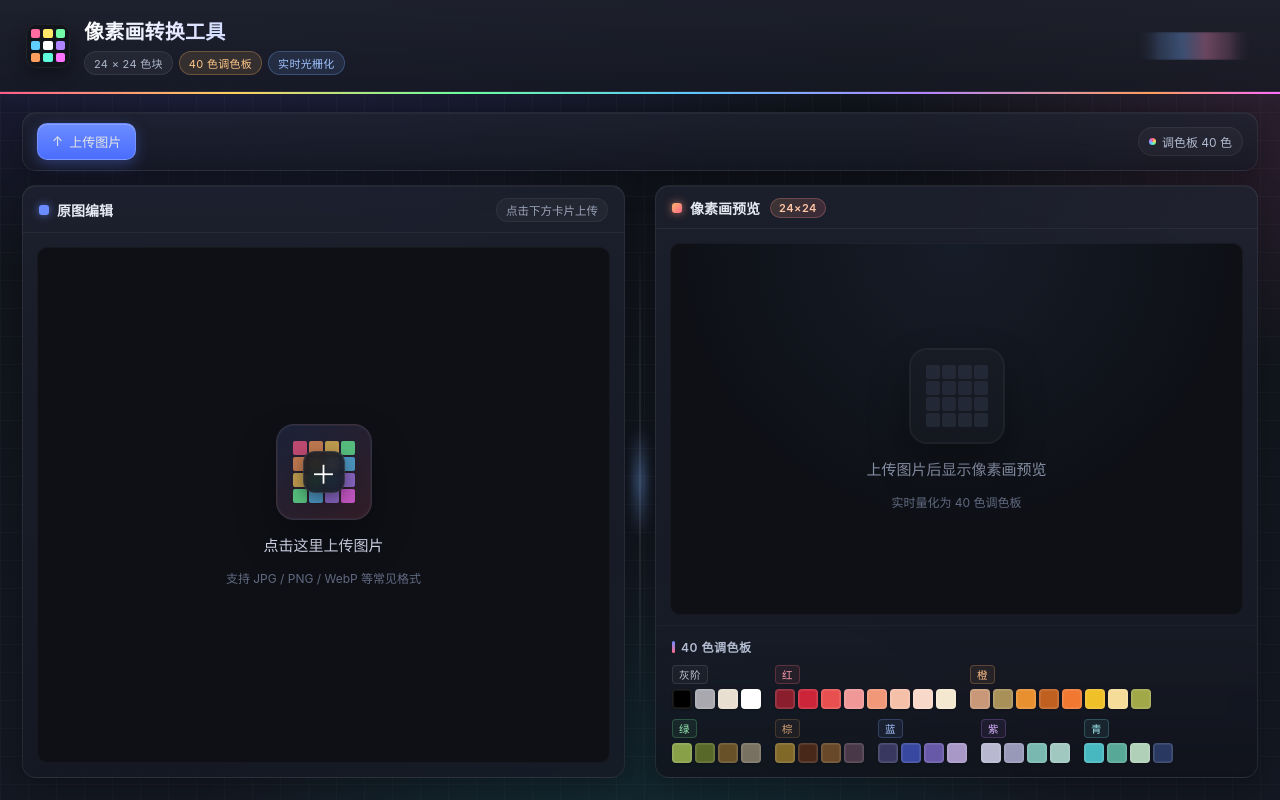
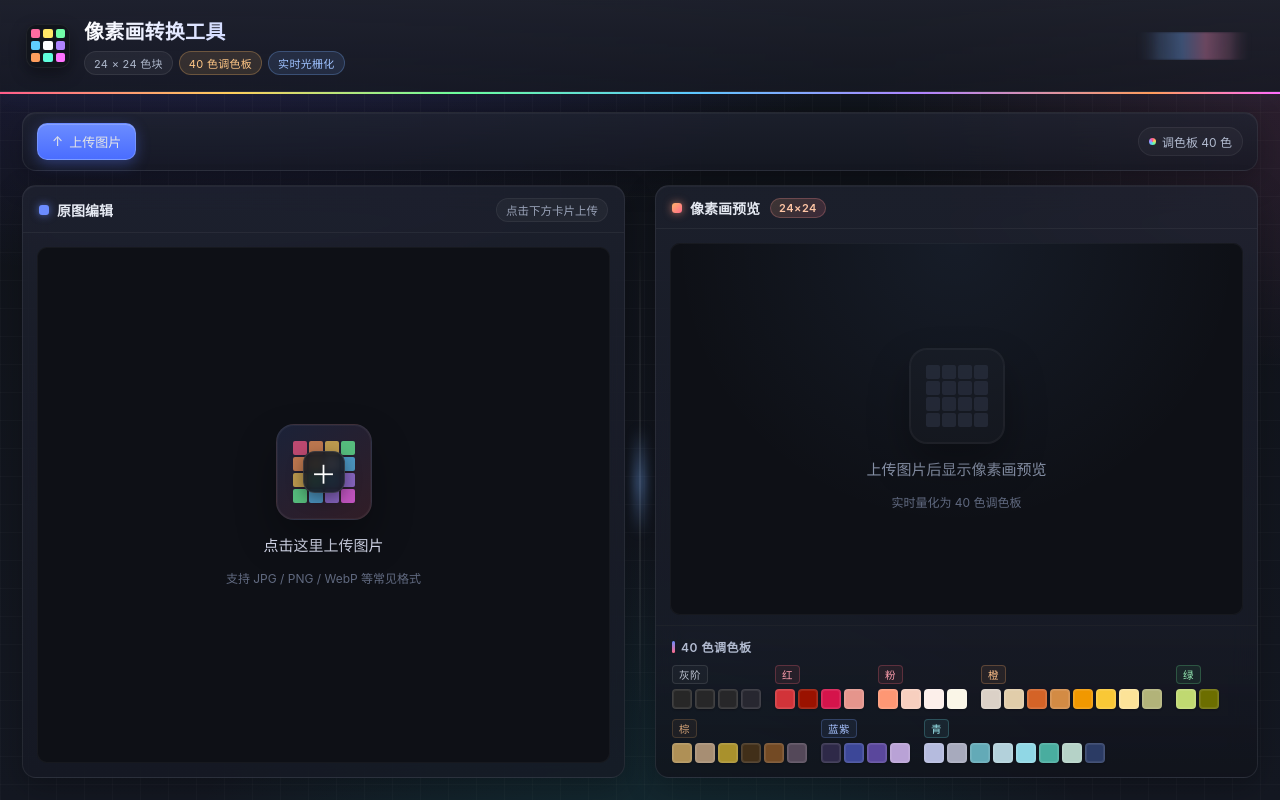
Before and after one commit to pig325799/pixel-art-converter, a Vue app: page / in a window 1280 px wide. Built offline with nearby package versions, Linux system fonts and the light colour scheme.

Commit message:
feat: 更新为精确40色调色板

```diff
--- a/src/components/PixelConverter.vue
+++ b/src/components/PixelConverter.vue
@@ -22,13 +22,13 @@ const sourceInfo = ref({ w: 0, h: 0 })
 /* ---------------- 调色板分组展示 ---------------- */
 const paletteGroups = computed(() => [
   { name: '灰阶', start: 0, end: 4, hue: 'mono' },
-  { name: '红', start: 4, end: 12, hue: 'red' },
+  { name: '红', start: 4, end: 8, hue: 'red' },
+  { name: '粉', start: 8, end: 12, hue: 'red' },
   { name: '橙', start: 12, end: 20, hue: 'orange' },
-  { name: '绿', start: 20, end: 24, hue: 'green' },
-  { name: '棕', start: 24, end: 28, hue: 'brown' },
-  { name: '蓝', start: 28, end: 32, hue: 'blue' },
-  { name: '紫', start: 32, end: 36, hue: 'purple' },
-  { name: '青', start: 36, end: 40, hue: 'cyan' }
+  { name: '绿', start: 20, end: 22, hue: 'green' },
+  { name: '棕', start: 22, end: 28, hue: 'brown' },
+  { name: '蓝紫', start: 28, end: 32, hue: 'blue' },
+  { name: '青', start: 32, end: 40, hue: 'cyan' }
 ])
 
 /* ---------------- 预览统计 ---------------- */
--- a/src/utils/palette.js
+++ b/src/utils/palette.js
@@ -2,53 +2,53 @@
 // 每个颜色为 [r, g, b]
 export const PALETTE = [
   // 灰阶 (4)
-  [0, 0, 0],
-  [168, 168, 174],
-  [232, 223, 208],
-  [255, 255, 255],
-  // 红 (8)
-  [139, 30, 45],
-  [204, 36, 56],
-  [232, 80, 80],
-  [240, 152, 152],
-  [240, 152, 120],
-  [245, 192, 168],
-  [248, 216, 200],
-  [245, 232, 208],
+  [39, 39, 39],
+  [39, 39, 40],
+  [39, 39, 41],
+  [39, 39, 48],
+  // 红 (4)
+  [210, 51, 57],
+  [154, 18, 0],
+  [213, 20, 75],
+  [229, 149, 140],
+  // 粉 (4)
+  [254, 151, 116],
+  [247, 207, 191],
+  [252, 239, 234],
+  [250, 246, 231],
   // 橙 (8)
-  [200, 152, 120],
-  [168, 144, 88],
-  [232, 144, 48],
-  [192, 96, 32],
-  [240, 120, 48],
-  [240, 192, 40],
-  [245, 220, 152],
-  [160, 168, 72],
-  // 绿 (4)
-  [136, 160, 72],
-  [88, 104, 40],
-  [104, 80, 40],
-  [120, 112, 96],
-  // 棕 (4)
-  [128, 104, 40],
-  [72, 40, 24],
-  [104, 72, 40],
-  [72, 56, 72],
-  // 蓝 (4)
-  [56, 56, 96],
-  [56, 72, 160],
-  [104, 88, 168],
-  [168, 152, 200],
-  // 紫 (4)
-  [184, 184, 208],
-  [152, 152, 184],
-  [120, 184, 176],
-  [160, 200, 192],
-  // 青 (4)
-  [72, 184, 192],
-  [88, 168, 152],
-  [176, 208, 184],
-  [40, 56, 96]
+  [219, 209, 199],
+  [225, 205, 170],
+  [212, 99, 39],
+  [211, 139, 68],
+  [241, 152, 0],
+  [249, 200, 54],
+  [252, 227, 152],
+  [178, 179, 121],
+  // 绿 (2)
+  [192, 217, 113],
+  [108, 110, 0],
+  // 棕 (6)
+  [175, 144, 86],
+  [167, 142, 115],
+  [169, 145, 44],
+  [65, 47, 25],
+  [115, 74, 36],
+  [84, 72, 89],
+  // 蓝紫 (4)
+  [46, 41, 72],
+  [60, 71, 152],
+  [90, 71, 156],
+  [185, 162, 214],
+  // 青 (8)
+  [181, 187, 222],
+  [167, 170, 189],
+  [99, 170, 183],
+  [179, 209, 219],
+  [144, 215, 229],
+  [73, 173, 159],
+  [181, 210, 199],
+  [43, 59, 100]
 ]
 
 // 预计算调色板 hex 字符串
```
